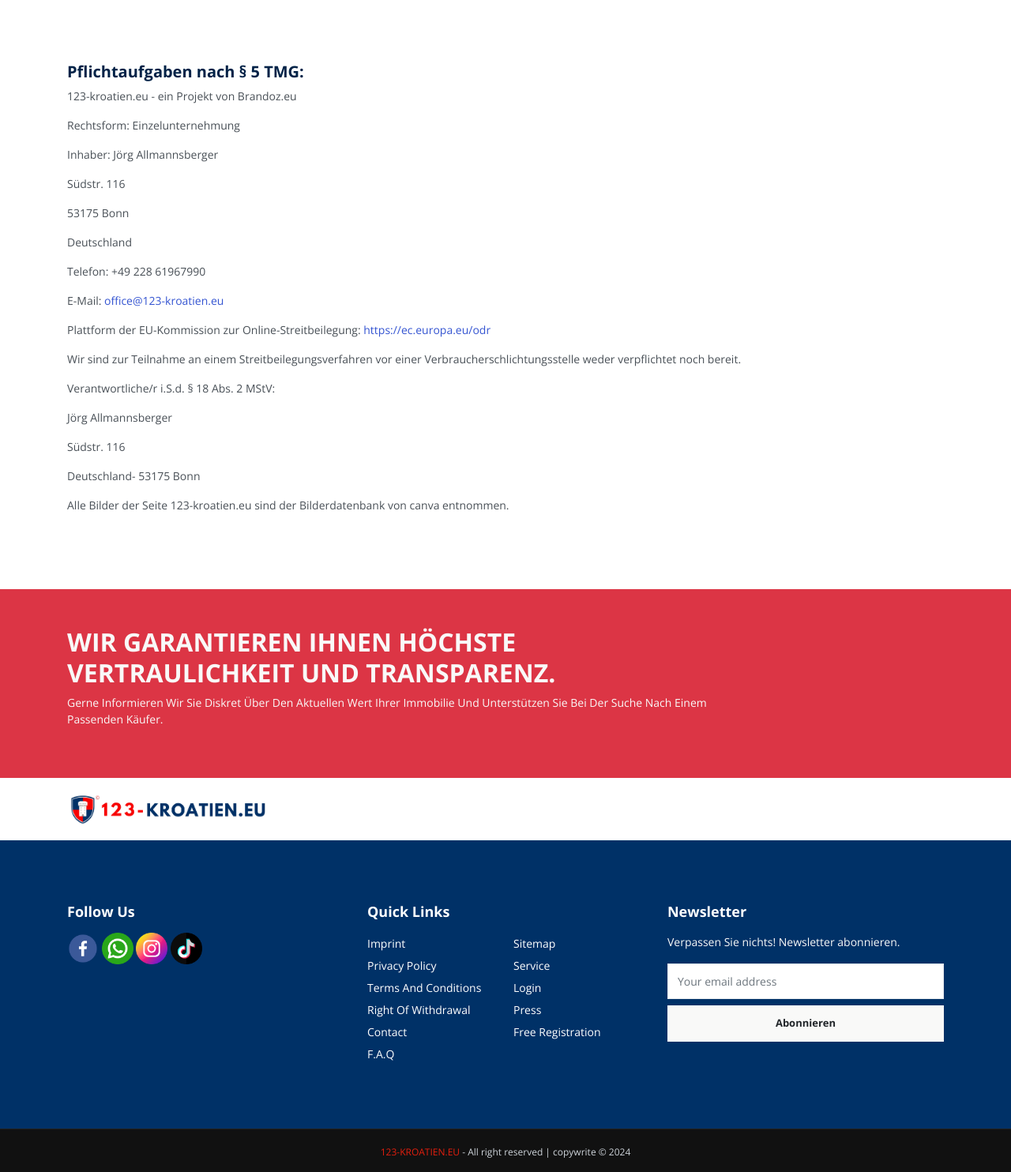
After one commit to zh10only1/real-estate-django, a Django app: page /imprint/ in a window 1280 px wide. The commit adds this page. Shown: the part 349-1833 px from the top of the page at 79% size. Run offline with Django 3.2, Linux system fonts and the light colour scheme; a user stored in the database is signed in; data comes from the database, SQL or seed files in the repository; parts of the project's set-up code (start-up, migrations or seed data) failed here and were passed over; some libraries are stand-ins or nearby versions.

Commit message:
Imprint (Impressum) page added

```diff
--- a/main/urls.py
+++ b/main/urls.py
@@ -28,7 +28,9 @@ urlpatterns = [
     path('building-contractor/', views.building_contractor, name='building-contractor'),
     path('realestate-contractor-registration', views.realestate_contractor_registration, name='realestate-contractor-registration'),
     path('owner-form/', views.owner_form, name='owner-form'),
+    path('imprint/', views.imprint, name='imprint'),
     # temporary
     path('login-required/', views.loginRequired, name='login_required'),
     path('translate-all/', translate_all, name='translate'),
+
 ]
--- a/main/views.py
+++ b/main/views.py
@@ -122,6 +122,10 @@ def blog_single_2(request):
 @login_required(login_url='main:login_required')
 def blog_single_3(request):
     return render(request, 'main/blog-single-3.html')
+
+@login_required(login_url='main:login_required')
+def imprint(request):
+    return render(request, 'main/imprint.html')
 
 @login_required(login_url='main:login_required')
 def listings(request):
--- a/static/css/custom.css
+++ b/static/css/custom.css
@@ -63,6 +63,10 @@
 
 .registrationBg {
   background-image: url("../images/bg15.png");
+}
+
+.imprintBg {
+  background-image: url("../images/bg10.png");
 }
 
 .nav-item .bgColor.active {
--- /dev/null
+++ b/templates/main/imprint.html
@@ -0,0 +1,100 @@
+{% extends 'include/base.html' %} {% load static %} {% block body %}
+<header>
+  <div class="imprintBg bg-theme-overlay">
+    <section class="section__breadcrumb">
+      <div class="container">
+        <div class="row d-flex justify-content-center">
+          <div class="col-md-8 text-center">
+            <h2 class="text-capitalize text-white">Impressum</h2>
+            {% comment %}
+            <ul class="list-inline">
+              <li class="list-inline-item">
+                <a href="index.html" class="text-white"> {{ Home }} </a>
+              </li>
+              <li class="list-inline-item">
+                <a href="#" class="text-white"> Blog details </a>
+              </li>
+            </ul>
+            {% endcomment %}
+          </div>
+        </div>
+      </div>
+    </section>
+  </div>
+</header>
+
+<section class="bg-white">
+  <div class="container">
+    <div class="row align-items-center">
+      <div class="col-lg-12">
+        <title>Pflichtaufgaben nach § 5 TMG</title>
+        <h5>Pflichtaufgaben nach § 5 TMG:</h5>
+        <p>123-kroatien.eu - ein Projekt von Brandoz.eu</p>
+        <p>Rechtsform: Einzelunternehmung</p>
+        <p>Inhaber: Jörg Allmannsberger</p>
+        <p>Südstr. 116</p>
+        <p>53175 Bonn</p>
+        <p>Deutschland</p>
+        <p>Telefon: +49 228 61967990</p>
+        <p>
+          E-Mail:
+          <a href="mailto:office@123-kroatien.eu">office@123-kroatien.eu</a>
+        </p>
+        <p>
+          Plattform der EU-Kommission zur Online-Streitbeilegung:
+          <a href="https://ec.europa.eu/odr">https://ec.europa.eu/odr</a>
+        </p>
+        <p>
+          Wir sind zur Teilnahme an einem Streitbeilegungsverfahren vor einer
+          Verbraucherschlichtungsstelle weder verpflichtet noch bereit.
+        </p>
+        <p>Verantwortliche/r i.S.d. § 18 Abs. 2 MStV:</p>
+        <p>Jörg Allmannsberger</p>
+        <p>Südstr. 116</p>
+        <p>Deutschland- 53175 Bonn</p>
+        <p>
+          Alle Bilder der Seite 123-kroatien.eu sind der Bilderdatenbank von
+          canva entnommen.
+        </p>
+      </div>
+    </div>
+  </div>
+</section>
+
+<section class="bg-gradient py-5">
+  <div class="container">
+    <div class="row align-items-center">
+      <div class="col-lg-9">
+        <h2 class="text-uppercase text-light">
+          WIR GARANTIEREN IHNEN HÖCHSTE VERTRAULICHKEIT UND TRANSPARENZ.
+        </h2>
+        <p class="text-capitalize text-light">
+          Gerne Informieren Wir Sie Diskret Über Den Aktuellen Wert Ihrer
+          Immobilie Und Unterstützen Sie Bei Der Suche Nach Einem Passenden
+          Käufer.
+        </p>
+      </div>
+      {% comment %}
+      <div class="col-lg-3">
+        <a href="#" class="btn btn-light text-uppercase"
+          >{{requestquote}} <i class="fa fa-angle-right ml-3 arrow-btn"></i
+        ></a>
+      </div>
+      {% endcomment %}
+    </div>
+  </div>
+</section>
+<!-- END CALL TO ACTION -->
+
+<div class="container">
+  <div class="row">
+    <div class="col-12">
+      <img
+        src="{% static 'images/logo-black2.png' %}"
+        alt="logo"
+        style="width: 255px; padding: 20px 0"
+      />
+    </div>
+  </div>
+</div>
+{% endblock %}
```
Also changed, not shown: 1 other file.
